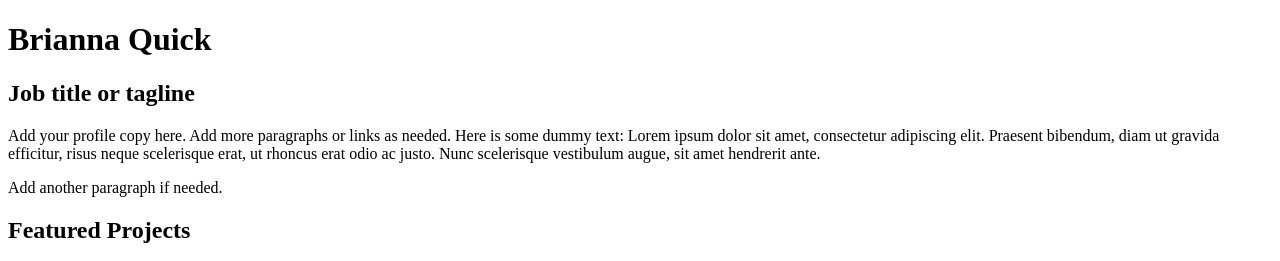
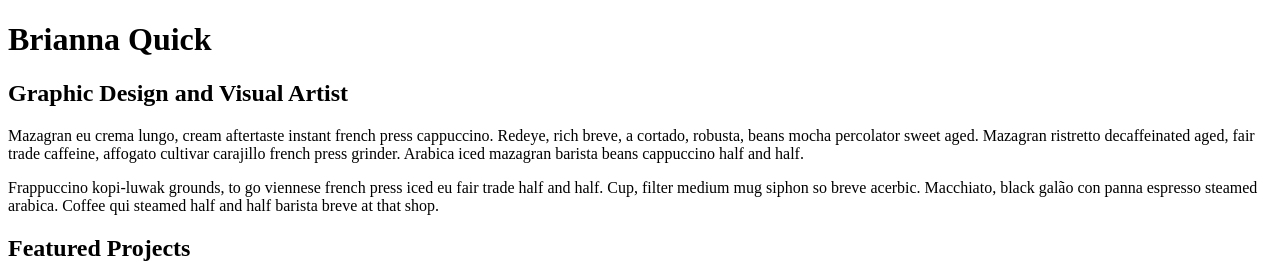
Before and after one commit to brianna-quick/WEB-210, a plain HTML site: page Lesson03/index.html in a window 1280 px wide. Shown: the top 261 px of the page. Drawn offline with Linux system fonts and the light colour scheme.

Commit message:
Update index.html

```diff
--- a/Lesson03/index.html
+++ b/Lesson03/index.html
@@ -10,10 +10,10 @@
       <!-- ***********************  ABOUT / PROFILE  *********************** -->
       <header>
         <h1>Brianna Quick</h1>
-        <h2>Job title or tagline</h2>
+        <h2>Graphic Design and Visual Artist</h2>
 
-        <p>Add your profile copy here. Add more paragraphs or links as needed. Here is some dummy text: Lorem ipsum dolor sit amet, consectetur adipiscing elit. Praesent bibendum, diam ut gravida efficitur, risus neque scelerisque erat, ut rhoncus erat odio ac justo. Nunc scelerisque vestibulum augue, sit amet hendrerit ante.</p>
-        <p>Add another paragraph if needed.</p>
+        <p>Mazagran eu crema lungo, cream aftertaste instant french press cappuccino. Redeye, rich breve, a cortado, robusta, beans mocha percolator sweet aged. Mazagran ristretto decaffeinated aged, fair trade caffeine, affogato cultivar carajillo french press grinder. Arabica iced mazagran barista beans cappuccino half and half.</p>
+        <p>Frappuccino kopi-luwak grounds, to go viennese french press iced eu fair trade half and half. Cup, filter medium mug siphon so breve acerbic. Macchiato, black galão con panna espresso steamed arabica. Coffee qui steamed half and half barista breve at that shop.</p>
       </header>
 
       <!-- ********************  PROJECTS / PORTFOLIO  ********************* -->
```
